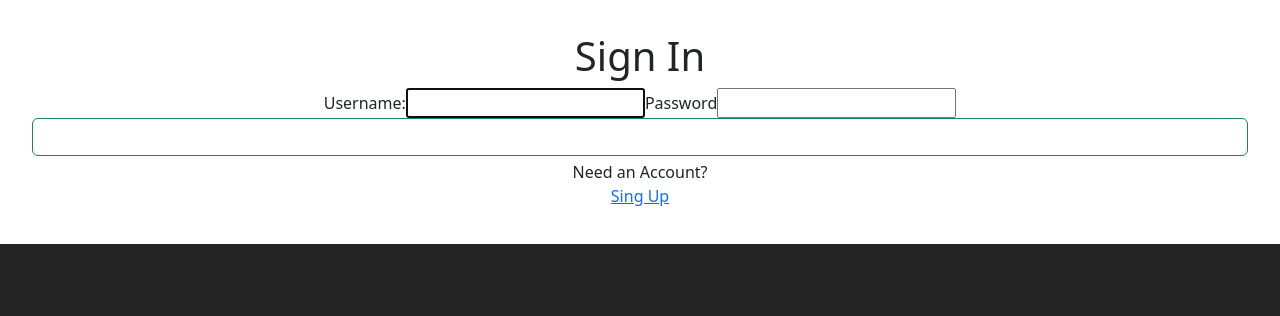
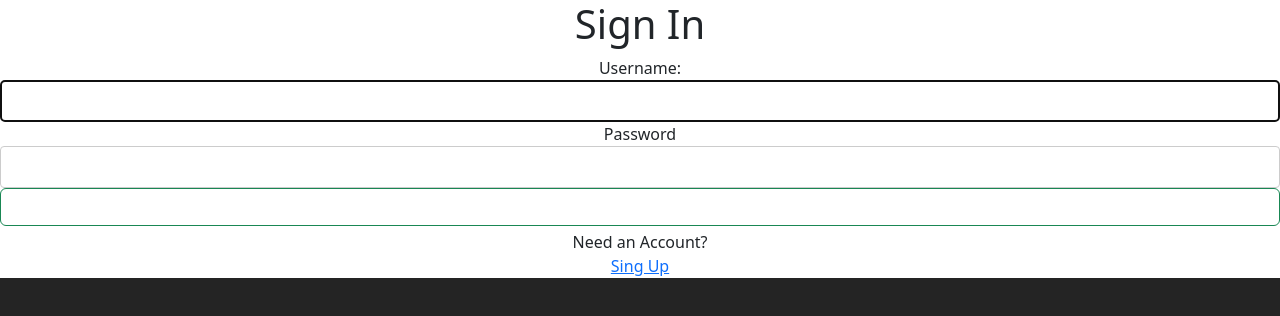
Before and after one commit to alfcomputacion/ai-relief-react, a React (Vite) app in the folder ai-relief-r/: page / in a window 1280 px wide. Shown: the top 316 px of the page. Built offline with nearby package versions, Linux system fonts and the light colour scheme.

Commit message:
looks better UI

```diff
--- a/ai-relief-r/src/App.css
+++ b/ai-relief-r/src/App.css
@@ -1,6 +1,18 @@
 #root {
   max-width: 1280px;
   margin: 0 auto;
-  padding: 2rem;
   text-align: center;
+  margin-top: 0;
 }
+
+
+/* .container-form {
+  display: flex;
+  flex-direction: column;
+  margin: auto;
+} */
+
+/*
+.section-welcome {
+  background-color: red;
+} */
--- a/ai-relief-r/src/App.jsx
+++ b/ai-relief-r/src/App.jsx
@@ -13,7 +13,7 @@ const [errMsg, setErrMsg] = useState('');
   return (
    <>
     {success ? (
-      <section className='section-player'>
+      <section className='section-welcome'>
 
         <p>{errMsg}</p>
         <Navbar />
--- a/ai-relief-r/src/components/AgentNextSteps.jsx
+++ b/ai-relief-r/src/components/AgentNextSteps.jsx
@@ -6,7 +6,7 @@ export default function AgentNextSteps() {
 const [response, setResponse] = useState(false);
 const [formData, setFormData] = useState({
   fileName: '',
-  instructions: 'Resume',
+  instructions: '',
   file: null,
 })
 
@@ -18,6 +18,7 @@ useEffect(()=>{
 
 const handleInput = (e)=>{
   const {name, value} = e.target;
+
   setFormData((prevData)=>({
     ...prevData,
     [name]: value,
@@ -47,6 +48,10 @@ const handleInput = (e)=>{
       data.append('instructions', formData.instructions);
       data.append('file', formData.file);
       data.append('fileName', formData.fileName);
+    if (!formData.file) {
+      alert("Por favor, selecciona un archivo PDF.");
+      return;
+    }
 
       // try {
         const response = await fetch ('http://127.0.0.1:8000/api/airelief/text/',{
@@ -69,30 +74,33 @@ const handleInput = (e)=>{
       // }
     }
   return (
-    <>
+    <span className='container-form'>
      <p>Hola, Hello, Bonjour, Hallo, Ciao, Olá, こんにちは</p>
-
-     <input type="text"
+     <form onSubmit={handleSubmit}>
+        <label htmlFor="fileName">Title</label>
+        <input  type="text"
               name="fileName"
               value={formData.fileName}
               onChange={handleInput}
-            placeholder='title of file' />
-     <input
+              placeholder='title of file'/>
+        <label htmlFor="instructions">Instructions</label>
+        <textarea
               type="text"
+              rows="10"
+              cols="70"
               name="instructions"
               value={formData.instructions}
               onChange={handleInput}
               placeholder='Instructions for AI'/>
-      <form onSubmit={handleSubmit}>
           {/* Campo para seleccionar el archivo */}
-        <input type="file" onChange={handleFileChange} accept=".pdf" />
-        <button type="submit">Subir y resumir PDF</button>
+          {/* <button type="submit">Subir y resumir PDF</button> */}
       </form>
 
+      <input type="file" onChange={handleFileChange} accept=".pdf" />
       <button onClick={() => handleAssesment()  } className='btn btn-info m-1'>Analize</button>
       {response?<div style={{whiteSpace: 'pre-wrap'}} className='text-start w-75 h-75 m-auto pt-4'>
         {aiResponse}
       </div>:<div>...</div>}
-    </>
+    </span>
   )
 }
--- a/ai-relief-r/src/index.css
+++ b/ai-relief-r/src/index.css
@@ -22,3 +22,16 @@ a {
 a:hover {
   color: #535bf2;
 }
+
+input,
+textarea {
+  width: 100%;
+  padding: 8px;
+  border: 1px solid #ccc;
+  border-radius: 4px;
+}
+
+textarea {
+  resize: vertical;
+  min-height: 100px;
+}
```
Lines whose indentation alone changed are shown as unchanged.
